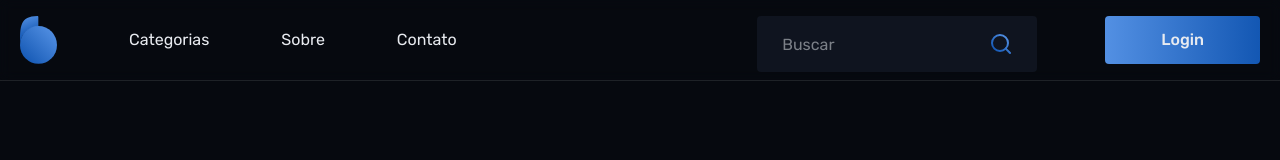
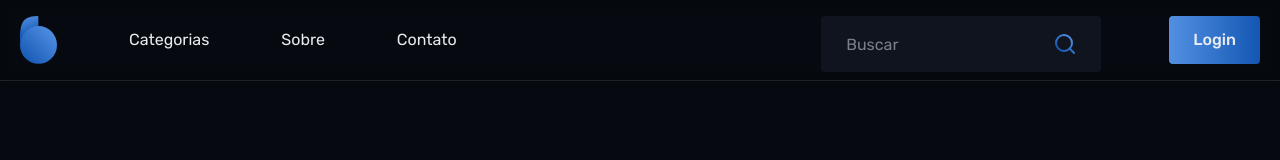
Before and after one commit to silvamaarcus/blog-nextgen, a React (Vite) app: page / in a window 1280 px wide. Shown: the top 160 px of the page. Built offline with nearby package versions, Linux system fonts and the light colour scheme.

Commit message:
feat: add size variant to Button component

```diff
--- a/src/shared/assets/components/ui/Button.tsx
+++ b/src/shared/assets/components/ui/Button.tsx
@@ -3,6 +3,7 @@ import { tv } from 'tailwind-variants';
 interface ButtonProps {
     children: React.ReactNode;
     onClick?: () => void;
+    size?: 'small' | 'medium' | 'large';
     color?: 'primary' | 'secondary' | 'danger' | 'ghost';
     className?: string;
     type?: 'button' | 'submit' | 'reset';
@@ -12,6 +13,7 @@ interface ButtonProps {
 const Button = ({
     children,
     onClick,
+    size = 'medium',
     color = 'primary',
     className,
     type,
@@ -27,6 +29,11 @@ const Button = ({
                 danger: 'bg-brand-red',
                 ghost: 'text-brand-blue bg-transparent',
             },
+            size: {
+                small: 'h-10 px-4 py-2 text-sm',
+                medium: 'h-12 px-6 py-3 text-base',
+                large: 'h-16 px-8 py-4 text-lg',
+            },
         },
         defaultVariants: {
             color: 'primary',
@@ -36,6 +43,7 @@ const Button = ({
     return (
         <button
             className={button({
+                size,
                 color,
                 className,
             })}
```
